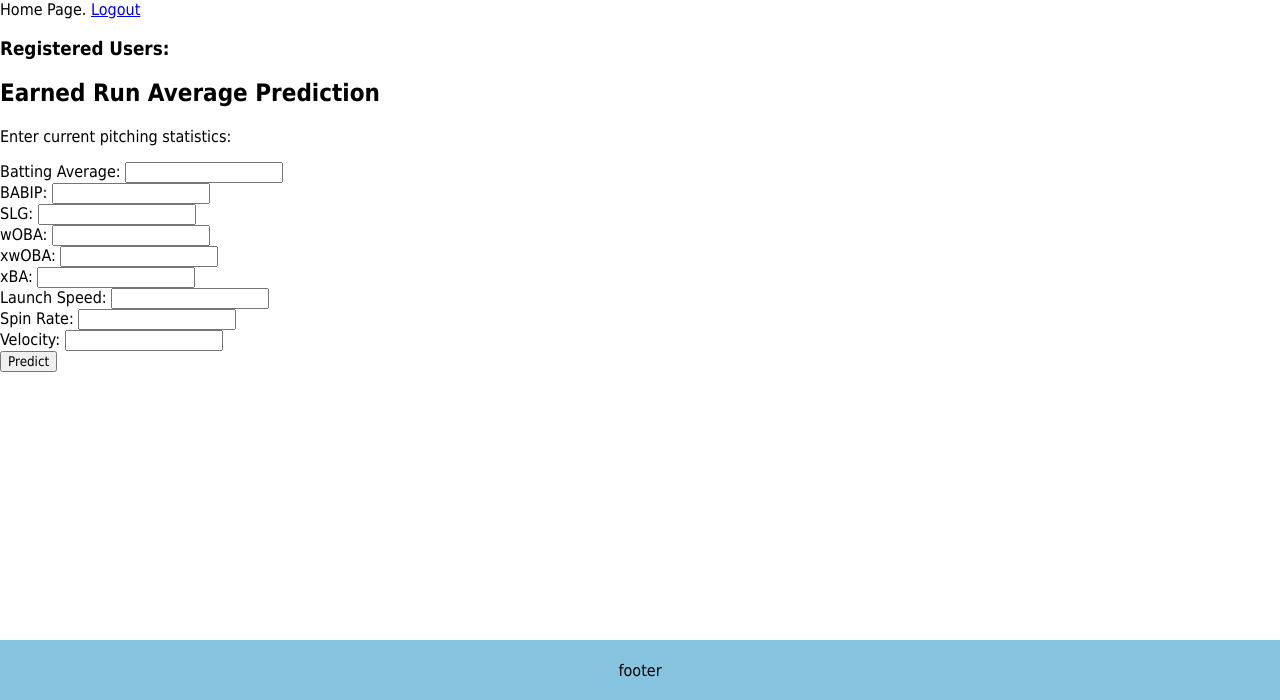
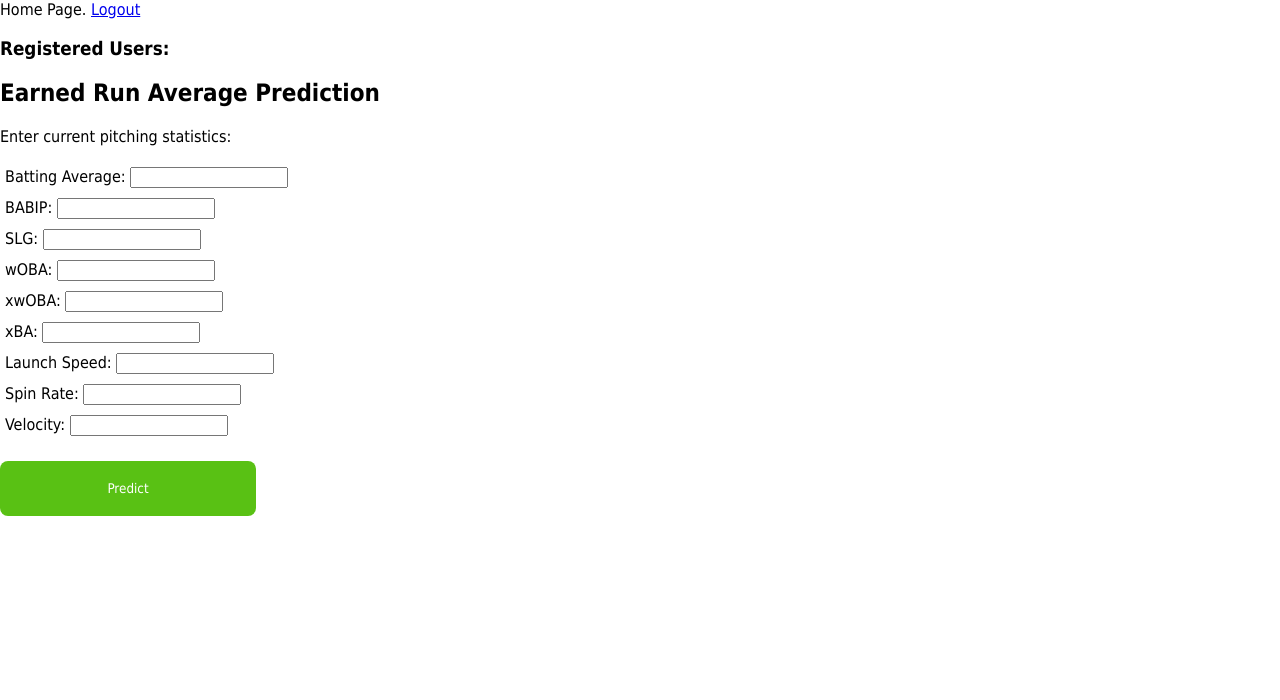
Before and after one commit to bryanyantx/baseball-predictor, a Django app: template prediction_app/era_predictions/templates/era_predictions/home.html in a window 1280 px wide. Shown: the part 100-800 px from the top of the page. Run offline with Django 4.2, Linux system fonts and the light colour scheme; the template is opened without the code that fills it, so the values that code supplies are empty.

Commit message:
added styling to prediction form, removed footer

```diff
--- a/prediction_app/era_predictions/static/style.css
+++ b/prediction_app/era_predictions/static/style.css
@@ -45,14 +45,20 @@ header {
     padding: 30px;
     font-size: 35px;
 }
-footer {
-    background-color: #87c4e0;
-    color: #000000;
-    position: absolute;
-    bottom: 0;
-    width: 100%;
-    height: 60px;
-    display: flex;
-    justify-content: center;
-    align-items: center;
+
+.stat-field {
+    padding: 5px;
 }
+.predict-button {
+    padding-top: 20px;
+    padding-bottom: 20px;
+}
+.predict-button input[type="submit"] {
+    width: 20%;
+    padding: 20px;
+    background-color: #59c114;
+    color: white;
+    border: none;
+    border-radius: 8px;
+    cursor: pointer;
+  }
--- a/prediction_app/era_predictions/templates/era_predictions/base.html
+++ b/prediction_app/era_predictions/templates/era_predictions/base.html
@@ -16,9 +16,5 @@
 
     {% block content %}
     {% endblock content %}
-
-    <footer>
-        <p>footer</p>
-    </footer>
 </body>
 </html>
--- a/prediction_app/era_predictions/templates/era_predictions/home.html
+++ b/prediction_app/era_predictions/templates/era_predictions/home.html
@@ -14,44 +14,44 @@ Home Page.
   <p>Enter current pitching statistics:</p>
   <form method="post">
     {% csrf_token %}
-    <div>
+    <div class="stat-field">
       <label for="input1">Batting Average:</label>
       <input type="text" id="input1" name="input1" required>
     </div>
-    <div>
+    <div class="stat-field">
       <label for="input2">BABIP:</label>
       <input type="text" id="input2" name="input2" required>
     </div>
-    <div>
+    <div class="stat-field">
       <label for="input3">SLG:</label>
       <input type="text" id="input3" name="input3" required>
     </div>
-    <div>
+    <div class="stat-field">
       <label for="input4">wOBA:</label>
       <input type="text" id="input4" name="input4" required>
     </div>
-    <div>
+    <div class="stat-field">
       <label for="input5">xwOBA:</label>
       <input type="text" id="input5" name="input5" required>
     </div>
-    <div>
+    <div class="stat-field">
       <label for="input6">xBA:</label>
       <input type="text" id="input6" name="input6" required>
     </div>
-    <div>
+    <div class="stat-field">
       <label for="input7">Launch Speed:</label>
       <input type="text" id="input7" name="input7" required>
     </div>
-    <div>
+    <div class="stat-field">
       <label for="input8">Spin Rate:</label>
       <input type="text" id="input8" name="input8" required>
     </div>
-    <div>
+    <div class="stat-field">
       <label for="input9">Velocity:</label>
       <input type="text" id="input9" name="input9" required>
     </div>
 
-    <div>
+    <div class="predict-button">
       <input type="submit" value="Predict">
     </div>
   </form>
```
